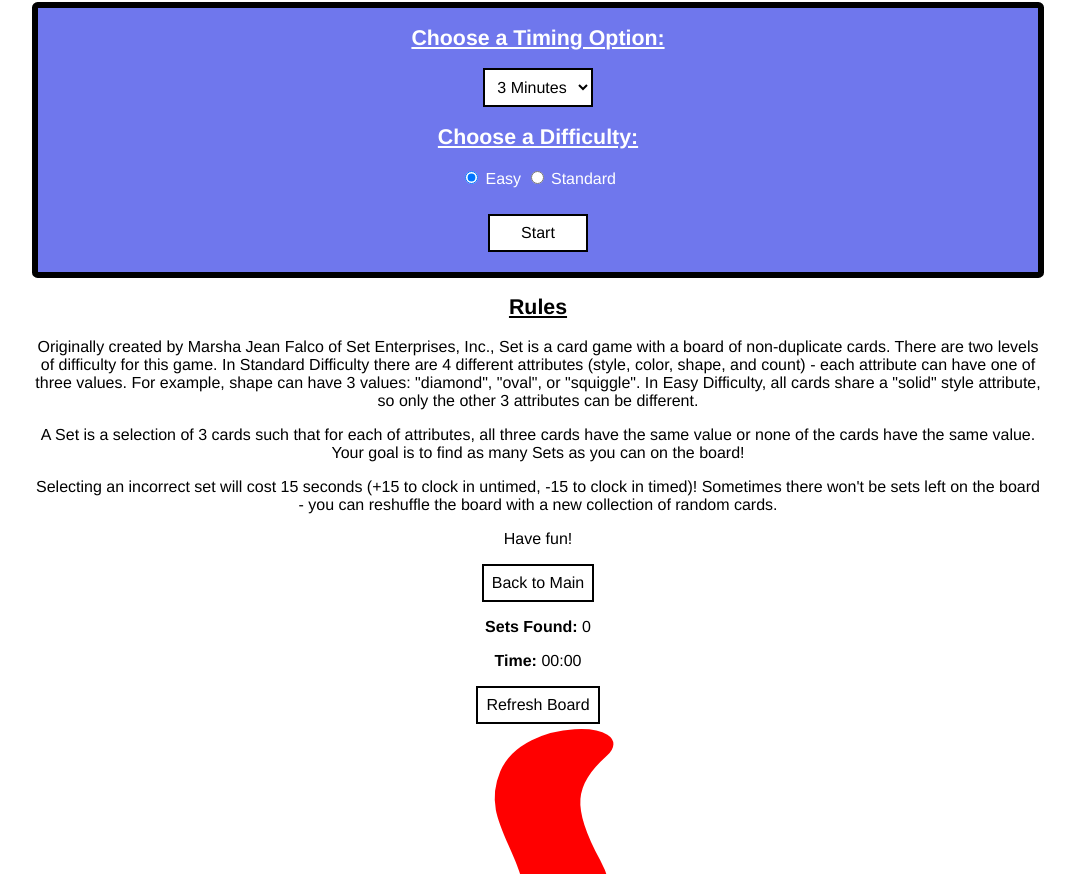
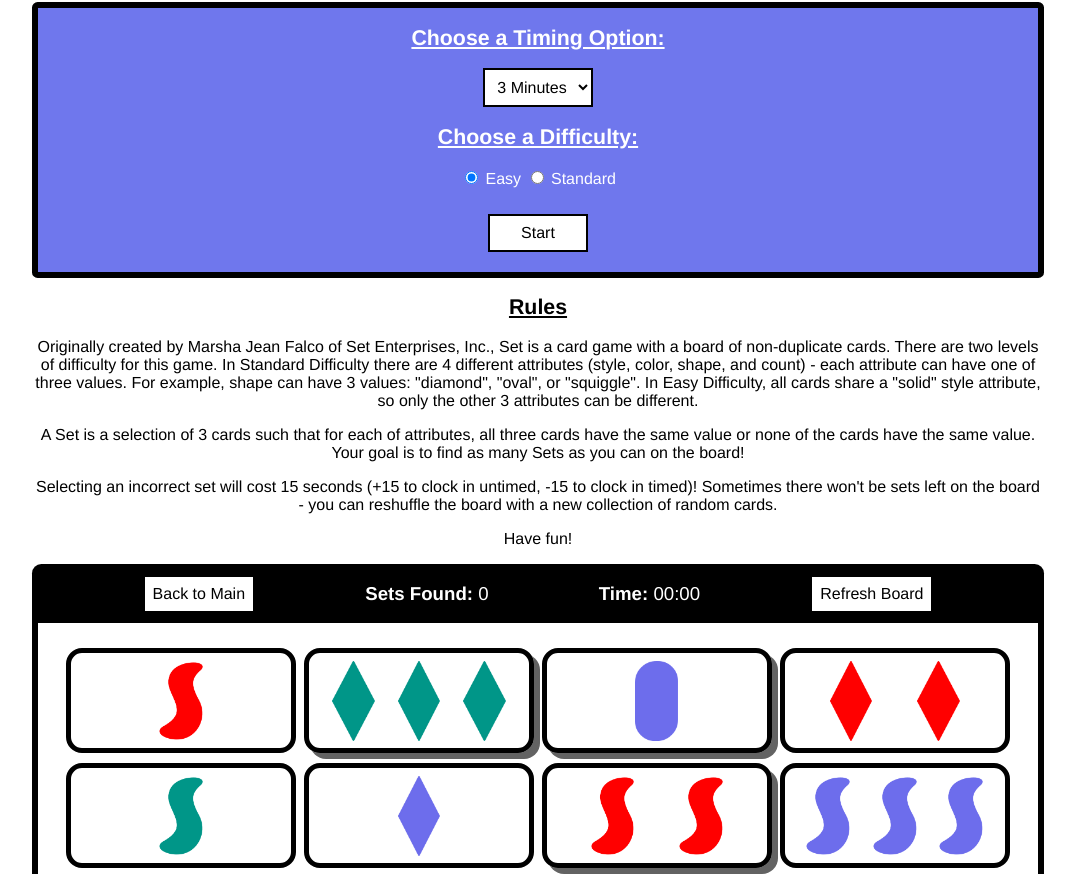
Before and after one commit to ajnatarajan/CS132Projects, a plain HTML site: page HW2A/milestone.html in a window 1280 px wide. Shown: the part 78-952 px from the top of the page, without its empty margins (102-1177 px from the left). Drawn offline with Linux system fonts and the light colour scheme; a script that the page names is missing.

Commit message:
hw2 part A step 1 finished

```diff
--- a/HW2A/styles.css
+++ b/HW2A/styles.css
@@ -5,7 +5,10 @@
   INSERT 2-3 SENTENCE DESCRIPTION OF FILE HERE
  */
 
-body, button, select, input {
+body,
+button,
+select,
+input {
   text-align: center;
   font-size: 12pt;
   font-family: Helvetica, Verdana, sans-serif;
@@ -16,7 +19,8 @@ main {
   margin: auto;
 }
 
-button, select {
+button,
+select {
   padding: 8px;
   background-color: white;
   border: 2pt solid black;
@@ -34,8 +38,63 @@ h2 {
 }
 
 #menu-view > article {
-  background-color: #6F77ED;
+  background-color: #6f77ed;
   border-radius: 0.35em;
   border: 5pt solid black;
   color: white;
 }
+
+/* .hidden {
+  display: none;
+} */
+
+#details-bar {
+  background-color: black;
+  display: flex;
+  flex-direction: row;
+  justify-content: space-evenly;
+  align-items: center;
+  border-top-left-radius: 0.5em;
+  border-top-right-radius: 0.5em;
+
+  color: white;
+  font-size: 14pt;
+}
+
+.card {
+  width: 220px;
+  height: 95px;
+  border: 0.35em solid black;
+  border-radius: 1em;
+
+  display: flex;
+  flex-direction: row;
+  justify-content: space-evenly;
+  align-items: center;
+
+  cursor: pointer;
+
+  margin-top: 5px;
+  margin-bottom: 5px;
+}
+
+.card > img {
+  height: 85%;
+}
+
+.card.selected {
+  box-shadow: 6px 6px #636363;
+}
+
+#board {
+  border-left: 5pt solid black;
+  border-bottom: 5pt solid black;
+  border-right: 5pt solid black;
+
+  display: flex;
+  flex-direction: row;
+  justify-content: space-evenly;
+
+  flex-wrap: wrap;
+  padding: 20px;
+}
```
